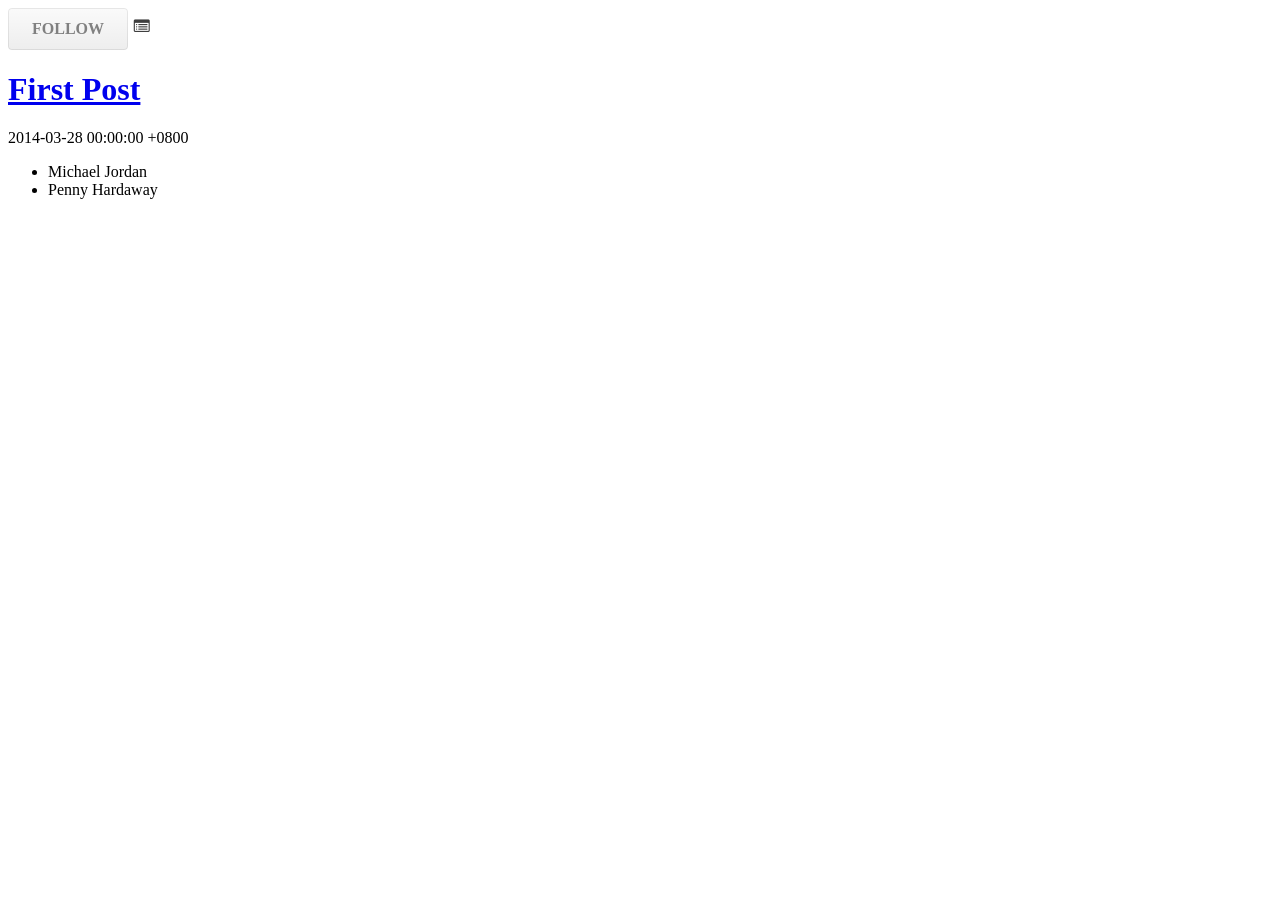
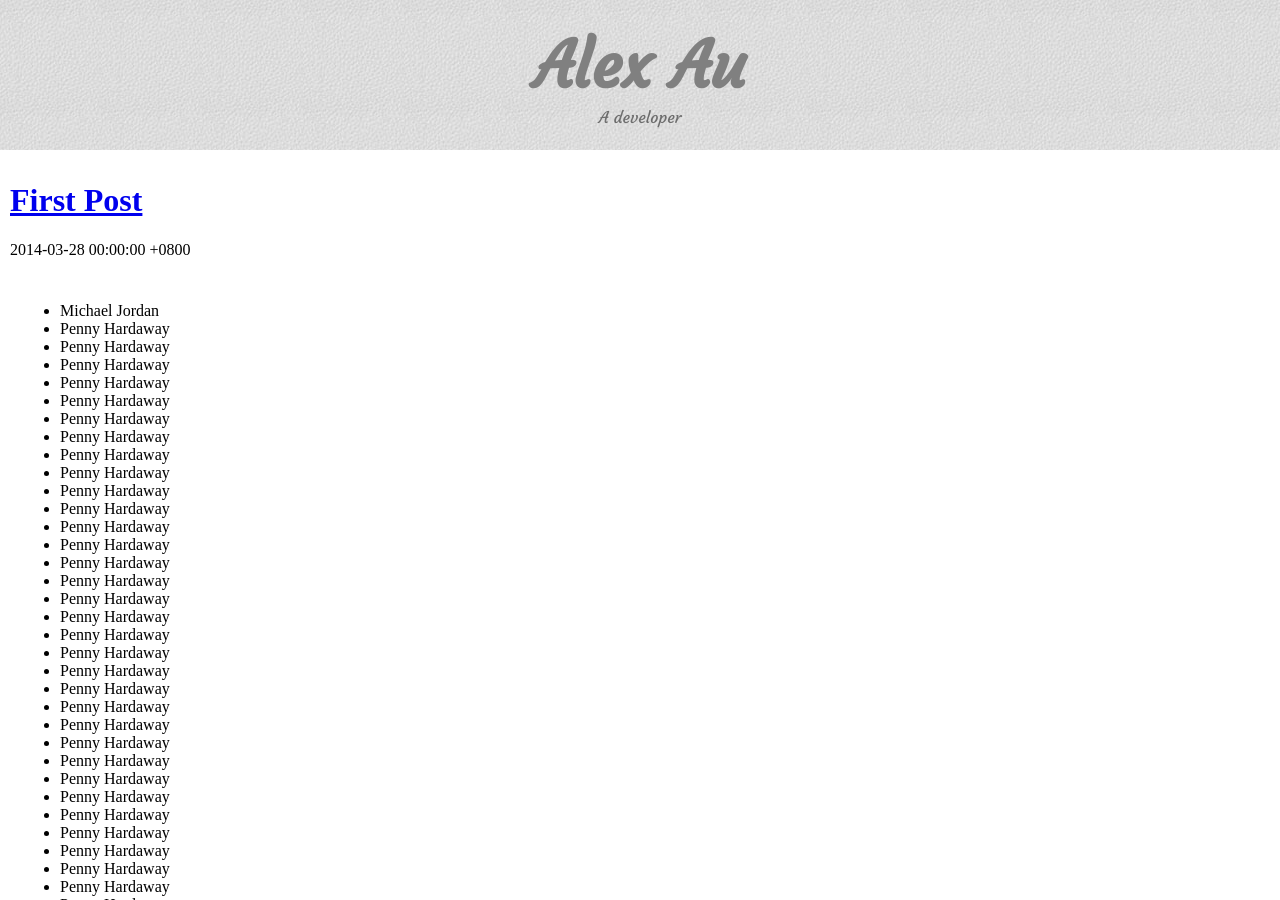
Before and after one commit to przeroone/przeroone.github.io, a Jekyll site: the page built from index.html, in a window 1280 px wide and 900 px high. Built offline with Jekyll 4.4.1, drawn with Linux system fonts in a browser that asks for light colours; nearby versions of some CDN libraries; some web fonts are replaced; the list of posts is cut into pages by our own code; some of the changed text lies outside the part shown.

Commit message:
Have a basic layout

```diff
--- a/_layouts/app.html
+++ b/_layouts/app.html
@@ -4,9 +4,10 @@
     <meta charset='utf-8'>
     <meta http-equiv="X-UA-Compatible" content="chrome=1">
     <meta name="viewport" content="width=device-width, initial-scale=1, maximum-scale=1">
+    <link href='http://fonts.googleapis.com/css?family=Courgette' rel='stylesheet' type='text/css'>
     <link href='http://fonts.googleapis.com/css?family=Gentium+Book+Basic:400,400italic,700' rel='stylesheet' type='text/css'>
-    <link rel="stylesheet" type="text/css" href="stylesheets/semantic.min.css" media="screen" />
-    <link rel="stylesheet" type="text/css" href="stylesheets/app.css" media="screen" />
+    <link rel="stylesheet" type="text/css" href="{{site.url}}/stylesheets/semantic.min.css" media="screen" />
+    <link rel="stylesheet" type="text/css" href="{{site.url}}/stylesheets/app.css" media="screen" />
 
     <!--[if lt IE 9]>
     <script src="//html5shiv.googlecode.com/svn/trunk/html5.js"></script>
@@ -15,10 +16,27 @@
     <title>Alex Au</title>
   </head>
   <body>
-    <div class="ui button">Follow</div>
-    <i class="browser icon"></i>
-    {{content}}
+    <div class="wrapper-parallax">
+      <header>
+        <div id="intro-wrap">
+          <div id="intro">
+            <!--<img id="profile-picture" class="rounded ui image" src="{{site.url}}/images/profile.jpg" alt="This is Alex :)"/>-->
+            <h2 id="intro-text" class="ui header">
+              Alex Au
+              <div class="sub header">A developer</div>
+            </h2>
+          </div>
+        </div>
+      </header>
+      <div class="content">
+        {{content}}
+      </div>
+      <footer>
+        <h1>Footer</h1>
+      </footer>
+    </div>
+
     <script src="//ajax.googleapis.com/ajax/libs/jquery/1.11.0/jquery.min.js"></script>
-    <script type="text/javascript" src="javascripts/semantic.min.js"></script>
+    <script type="text/javascript" src="{{site.url}}/javascripts/semantic.min.js"></script>
   </body>
 </html>
--- a/_posts/2014-03-28-first-post.md
+++ b/_posts/2014-03-28-first-post.md
@@ -1,2 +1,46 @@
 * Michael Jordan
 * Penny Hardaway
+* Penny Hardaway
+* Penny Hardaway
+* Penny Hardaway
+* Penny Hardaway
+* Penny Hardaway
+* Penny Hardaway
+* Penny Hardaway
+* Penny Hardaway
+* Penny Hardaway
+* Penny Hardaway
+* Penny Hardaway
+* Penny Hardaway
+* Penny Hardaway
+* Penny Hardaway
+* Penny Hardaway
+* Penny Hardaway
+* Penny Hardaway
+* Penny Hardaway
+* Penny Hardaway
+* Penny Hardaway
+* Penny Hardaway
+* Penny Hardaway
+* Penny Hardaway
+* Penny Hardaway
+* Penny Hardaway
+* Penny Hardaway
+* Penny Hardaway
+* Penny Hardaway
+* Penny Hardaway
+* Penny Hardaway
+* Penny Hardaway
+* Penny Hardaway
+* Penny Hardaway
+* Penny Hardaway
+* Penny Hardaway
+* Penny Hardaway
+* Penny Hardaway
+* Penny Hardaway
+* Penny Hardaway
+* Penny Hardaway
+* Penny Hardaway
+* Penny Hardaway
+* Penny Hardaway
+* Penny Hardaway
--- a/about/index.html
+++ b/about/index.html
@@ -0,0 +1,3 @@
+---
+layout: app
+---
--- a/stylesheets/app.css
+++ b/stylesheets/app.css
@@ -1,4 +1,65 @@
-body {
-  /*font-family: 'Lusitana', serif;*/
+html, body {
+  margin: 0;
+  padding: 0;
+  width: 100%;
+  height: 100%;
   font-family: 'Gentium Book Basic', serif;
   }
+
+header {
+  position: fixed;
+  z-index: -1;
+  width: 100%;
+  height: 150px;
+  top: 0;
+  background: url('/images/header-image.jpg');
+  background-color: gray;
+  }
+
+footer {
+  position: fixed;
+  padding: 10px;
+  z-index: -1;
+  width: 100%;
+  height: 60px;
+  bottom: 0;
+  background: url('/images/header-image.jpg');
+  background-color: gray;
+  }
+
+.content {
+  position: relative;
+  padding: 10px;
+  z-index: 1;
+  min-height: 500px;
+  border-top: 1px solid transparent;
+  border-bottom: 1px solid transparent;
+  background: white;
+  }
+
+.wrapper-parallax {
+  margin-top: 150px;
+  margin-bottom: 60px;
+  }
+
+#profile-picture {
+  width: 100px;
+  }
+
+#intro-wrap {
+  display: table;
+  width: 100%;
+  }
+
+#intro {
+  display: table-cell;
+  vertical-align: middle;
+  text-align: center;
+  height: 150px;
+  color: #808080;
+  }
+
+#intro-text {
+  font-family: 'Courgette', cursive;
+  font-size: 48pt;
+  }
```
Also changed, not shown: images/header-image.jpg (added), images/profile.jpg (added).
